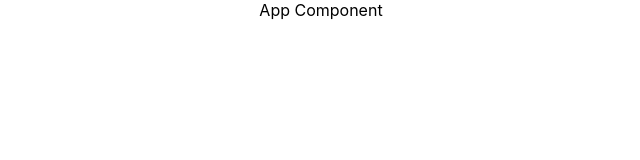
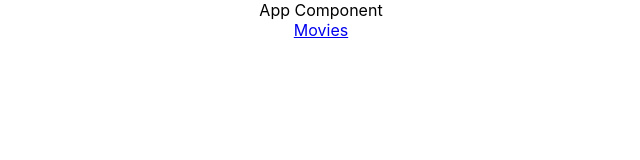
Before and after one commit to AishaGench/movieapp-ui, a React (Create React App) app: page / in a window 1280 px wide. Shown: the top 160 px of the page, without its empty margins (319-959 px from the left). Built offline with nearby package versions, Linux system fonts and the light colour scheme.

Commit message:
import link

```diff
--- a/src/App.js
+++ b/src/App.js
@@ -1,10 +1,12 @@
-
 import './App.css';
+import {Link} from 'react-router-dom'
 
 function App() {
   return (
     <div className="App">
       App Component
+      <br/>
+      <Link to="movies">Movies</Link>
     </div>
   );
 }
```
